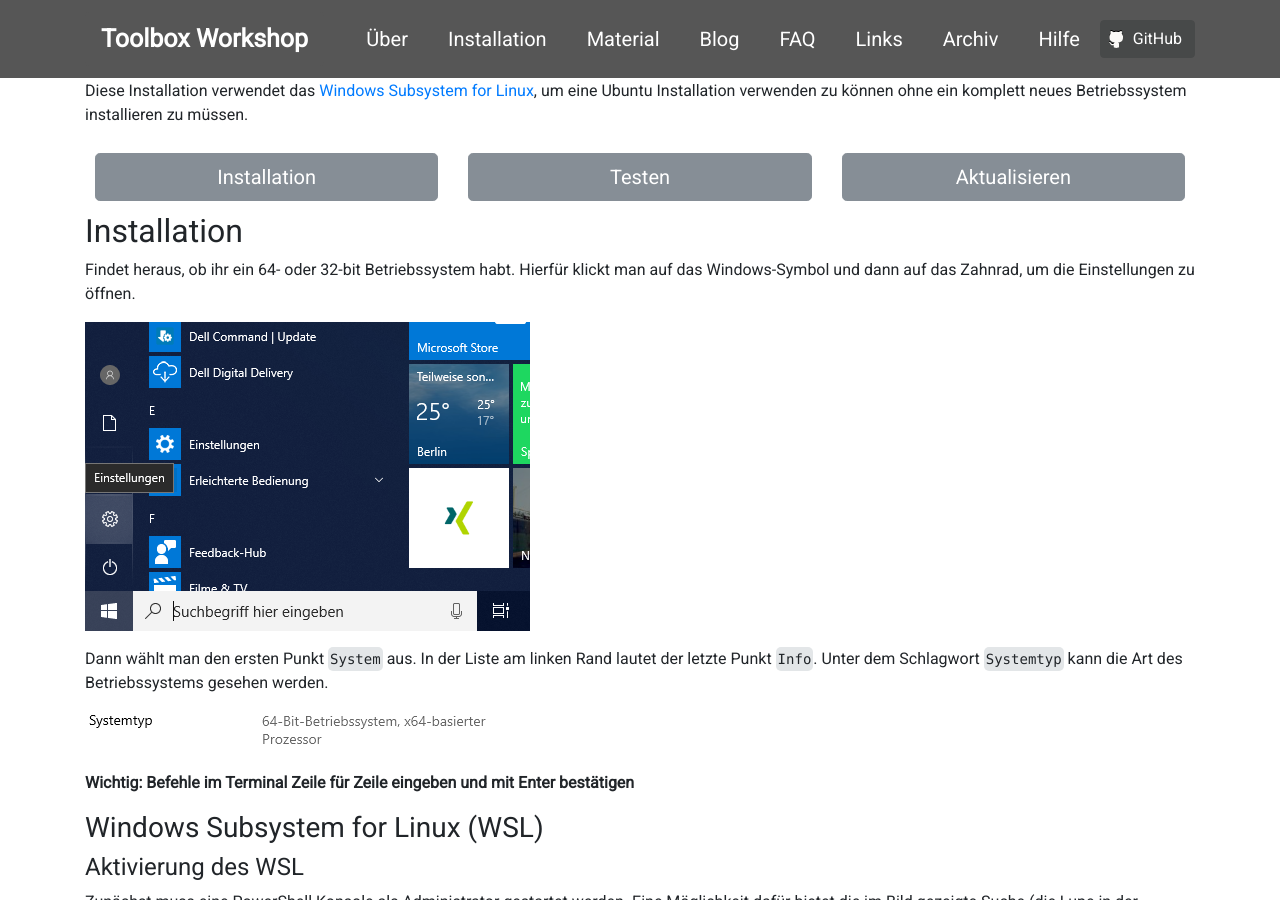
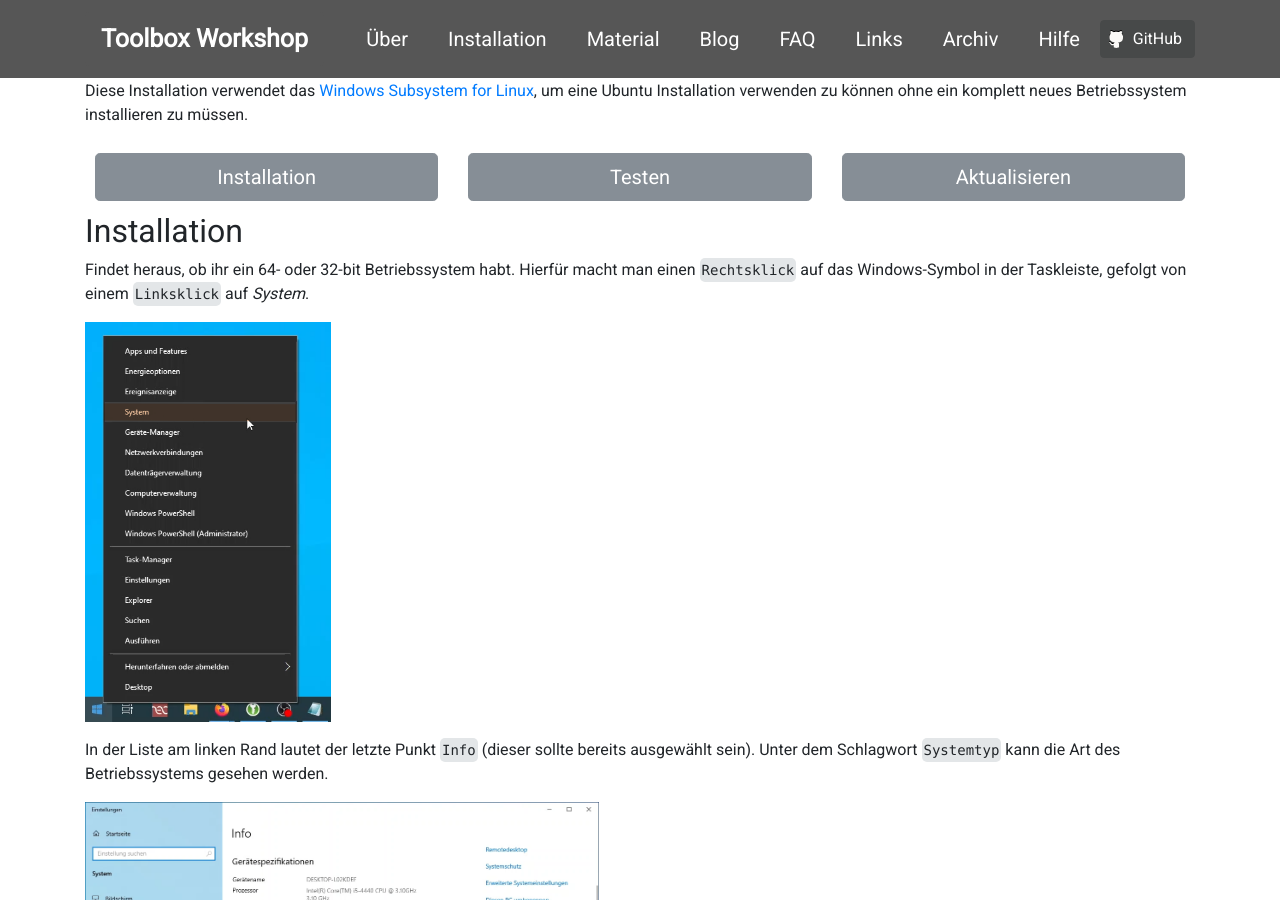
Before and after one commit to pep-dortmund/homepage-toolbox, a Jekyll site: the page built from install/windows.md, in a window 1280 px wide and 900 px high, scrolled down 647 px. Built offline with Jekyll 4.4.1, drawn with Linux system fonts in a browser that asks for light colours; nearby versions of some CDN libraries.

Commit message:
changed 64bit lookup

```diff
--- a/install/windows.md
+++ b/install/windows.md
@@ -60,14 +60,15 @@
 ## <a id="Installation"></a>Installation
 
 Findet heraus, ob ihr ein 64- oder 32-bit Betriebssystem habt.
-Hierfür klickt man auf das Windows-Symbol und dann auf das Zahnrad, um die Einstellungen zu öffnen.
+Hierfür macht man einen `Rechtsklick` auf das Windows-Symbol in der Taskleiste,
+gefolgt von einem `Linksklick` auf _System_.
 
-<img alt="" src="/img/wsl/system-64bit-1.png" class="screenshot"/>
+<img alt="" src="/img/wsl/win10-64bit-1.png" class="screenshot"/>
 
-Dann wählt man den ersten Punkt `System` aus. In der Liste am linken Rand lautet der letzte Punkt `Info`.
+In der Liste am linken Rand lautet der letzte Punkt `Info` (dieser sollte bereits ausgewählt sein).
 Unter dem Schlagwort `Systemtyp` kann die Art des Betriebssystems gesehen werden.
 
-<img alt="" src="/img/wsl/system-64bit-2.png" class="screenshot" />
+<img alt="" src="/img/wsl/win10-64bit-2.png" class="screenshot" />
 
 **Wichtig: Befehle im Terminal Zeile für Zeile eingeben und mit Enter bestätigen**
 
```
Also changed, not shown: img/wsl/system-64bit-1.png (deleted), img/wsl/system-64bit-2.png (deleted), img/wsl/win10-64bit-1.png (added), img/wsl/win10-64bit-2.png (added).
